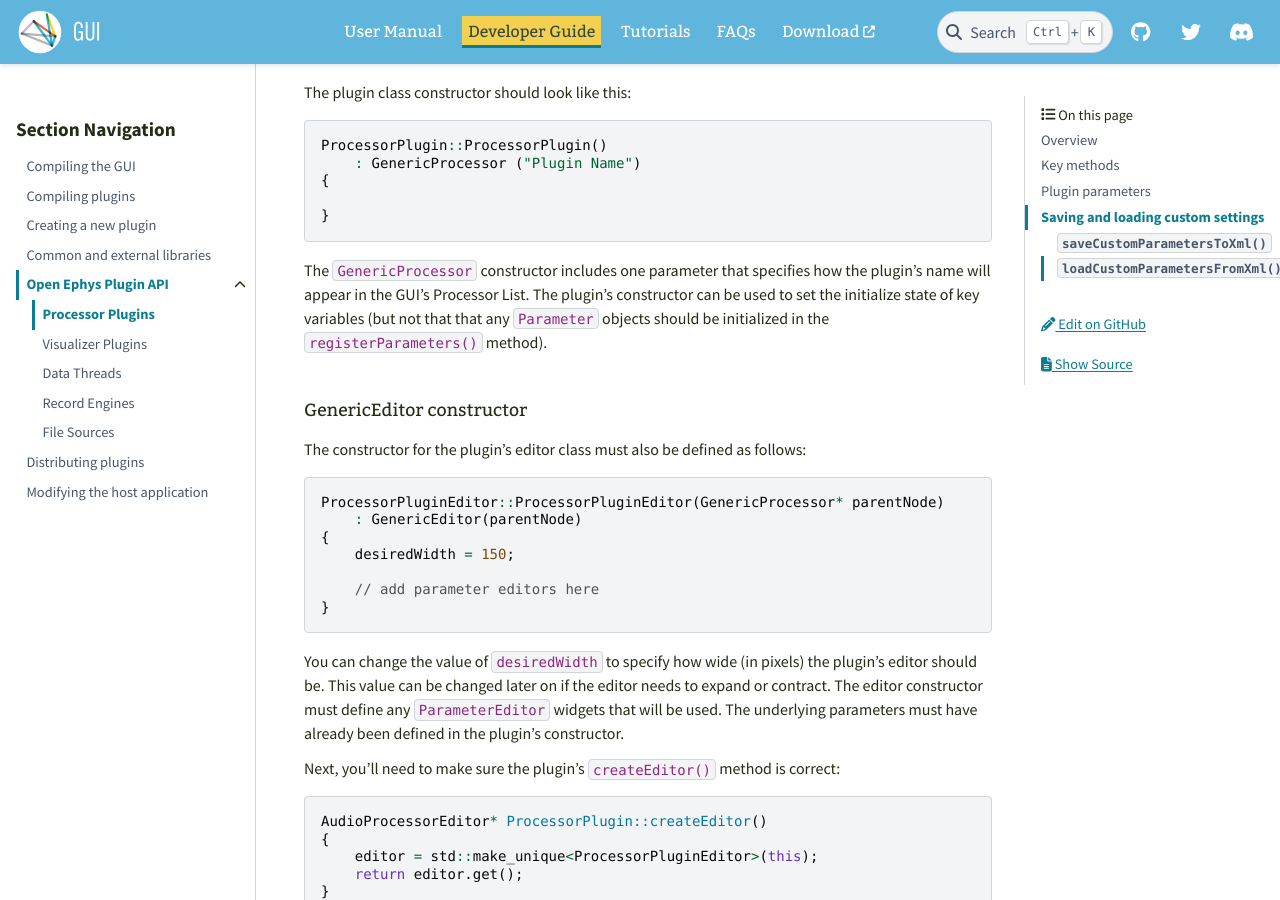
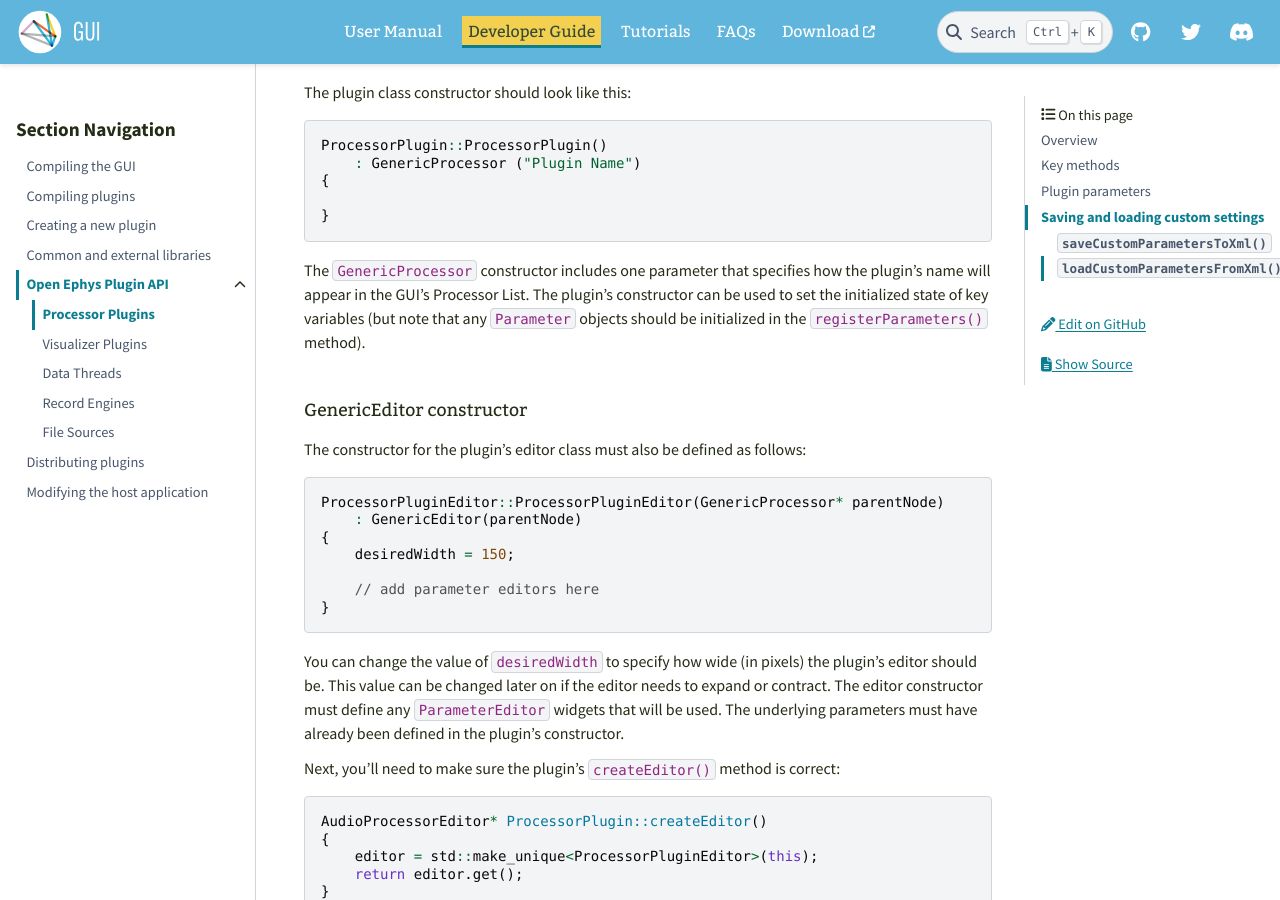
Before and after one commit to open-ephys/gui-docs, a Sphinx documentation site: the page built from source/Developer-Guide/Open-Ephys-Plugin-API/Processor-Plugins.rst, in a window 1280 px wide and 900 px high, scrolled down 1128 px. Built offline with Sphinx 7.4.7 and the PyData theme 0.15.4, drawn with Linux system fonts in a browser that asks for light colours.

Commit message:
Fix grammar

```diff
--- a/source/Developer-Guide/Open-Ephys-Plugin-API/Processor-Plugins.rst
+++ b/source/Developer-Guide/Open-Ephys-Plugin-API/Processor-Plugins.rst
@@ -48,7 +48,7 @@ The plugin class constructor should look like this:
 
     }
 
-The :code:`GenericProcessor` constructor includes one parameter that specifies how the plugin's name will appear in the GUI's Processor List. The plugin's constructor can be used to set the initialize state of key variables (but not that that any :code:`Parameter` objects should be initialized in the :code:`registerParameters()` method).
+The :code:`GenericProcessor` constructor includes one parameter that specifies how the plugin's name will appear in the GUI's Processor List. The plugin's constructor can be used to set the initialized state of key variables (but note that any :code:`Parameter` objects should be initialized in the :code:`registerParameters()` method).
 
 GenericEditor constructor
 -----------------------------
```
